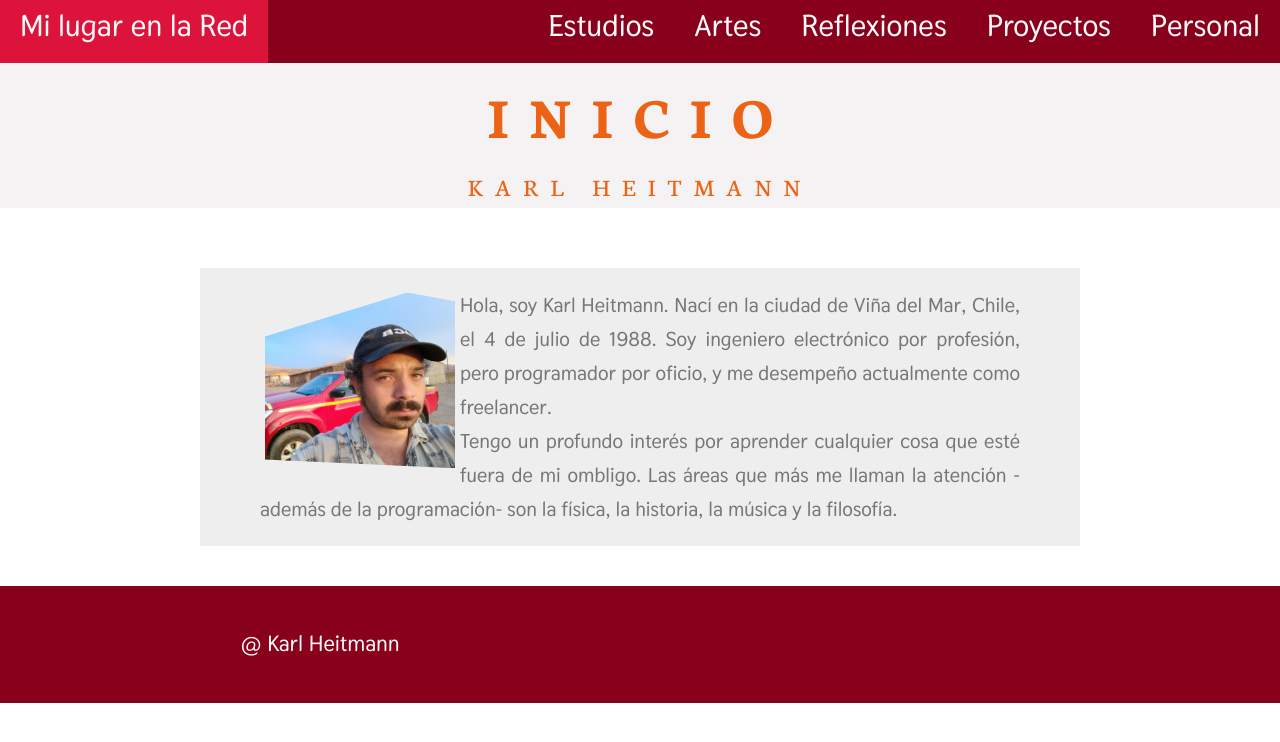
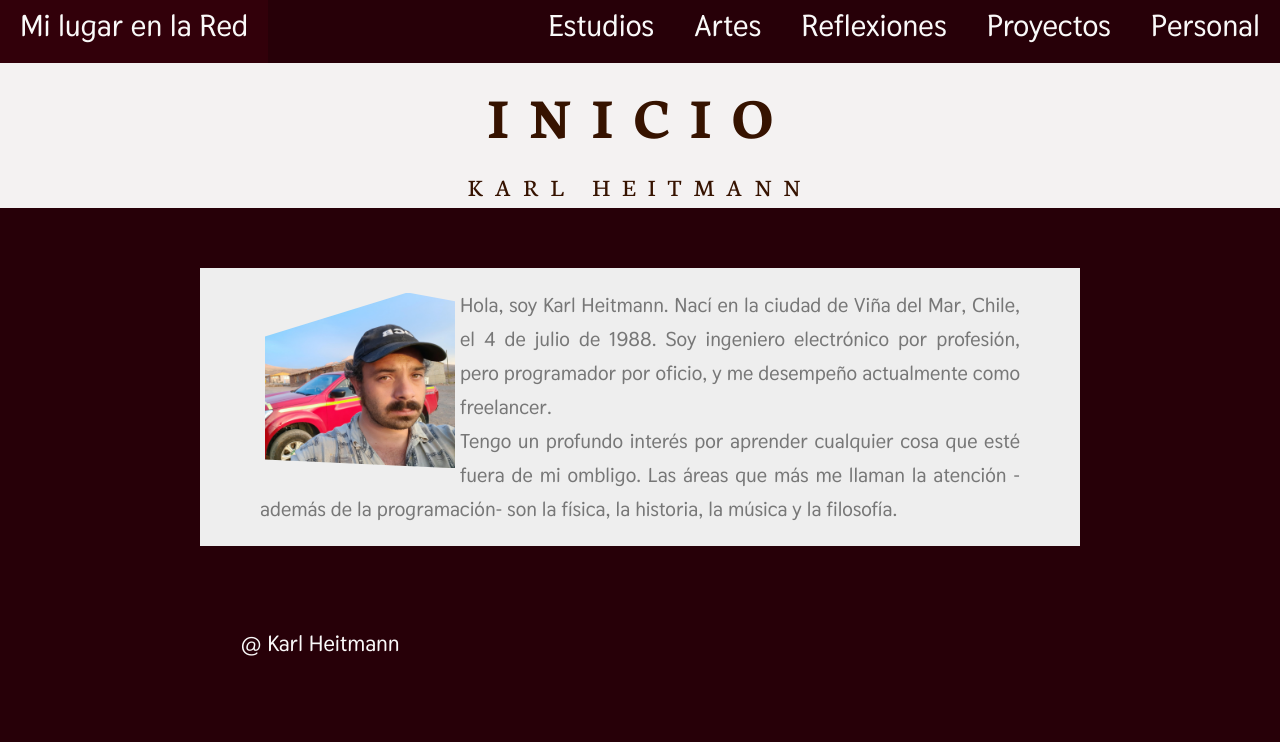
Before and after one commit to KarlHeitmann/karlheitmann_legacy, a Jekyll site: the page built from index.md, in a window 1280 px wide. Shown: the top 742 px of the page. Built offline with Jekyll 4.4.1, drawn with Linux system fonts in a browser that asks for light colours.

Commit message:
cambiando los colores a oscuros

```diff
--- a/_sass/base/_base.scss
+++ b/_sass/base/_base.scss
@@ -1,21 +1,39 @@
 :root {
-  --color-primary: #DC143B;
-  --color-primary-light-1: #E54162;
-  --color-primary-light-2: #E54162;
-  --color-primary-dark-1: #AD0728;
-  --color-primary-dark-2: #88001B;
+  --color-primary: #32000A; /* Main Primary color */
+  --color-primary-dark-2: #270008;
+  --color-primary-dark-1: #41020F;
+  --color-primary-light-1: #6B0015;
+  --color-primary-light-2: #9D001F;
 
-  --color-secondary: #EC6316;
-  --color-secondary-light-1: #F68646;
-  --color-secondary-light-2: #FFA470;
-  --color-secondary-dark-1: #BA4808;
-  --color-secondary-dark-2: #923500;
+  --color-secondary: #361300; /* Main Secondary color (1) */
+  --color-secondary-dark-2: #2A0F00;
+  --color-secondary-dark-1: #461B03;
+  --color-secondary-light-1: #732900;
+  --color-secondary-light-2: #A83D00;
 
-  --color-tertiary: #AC1089;
-  --color-tertiary-light-1: #B33397;
-  --color-tertiary-light-2: #C657AD;
-  --color-tertiary-dark-1: #87066B;
-  --color-tertiary-dark-2: #6A0053;
+  --color-tertiary: #27001E; /* Main Secondary color (2) */;
+  --color-tertiary-dark-2: #1E0018;
+  --color-tertiary-dark-1: #330228;
+  --color-tertiary-light-1: #530041;
+  --color-tertiary-light-2: #7A005F;
+
+  // --color-primary: #DC143B;
+  // --color-primary-light-1: #E54162;
+  // --color-primary-light-2: #E54162;
+  // --color-primary-dark-1: #AD0728;
+  // --color-primary-dark-2: #88001B;
+
+  // --color-secondary: #EC6316;
+  // --color-secondary-light-1: #F68646;
+  // --color-secondary-light-2: #FFA470;
+  // --color-secondary-dark-1: #BA4808;
+  // --color-secondary-dark-2: #923500;
+
+  // --color-tertiary: #AC1089;
+  // --color-tertiary-light-1: #B33397;
+  // --color-tertiary-light-2: #C657AD;
+  // --color-tertiary-dark-1: #87066B;
+  // --color-tertiary-dark-2: #6A0053;
 
   --color-grey-light-1: #faf9f9;
   --color-grey-light-2: #f4f2f2;
--- a/_sass/base/_typography.scss
+++ b/_sass/base/_typography.scss
@@ -5,6 +5,7 @@ body {
   font-size: 3rem;
   line-height: 1.7;
   color: $color-grey-dark;
+  background-color: var(--color-primary-dark-2);
 }
 
 .page-title {
```
